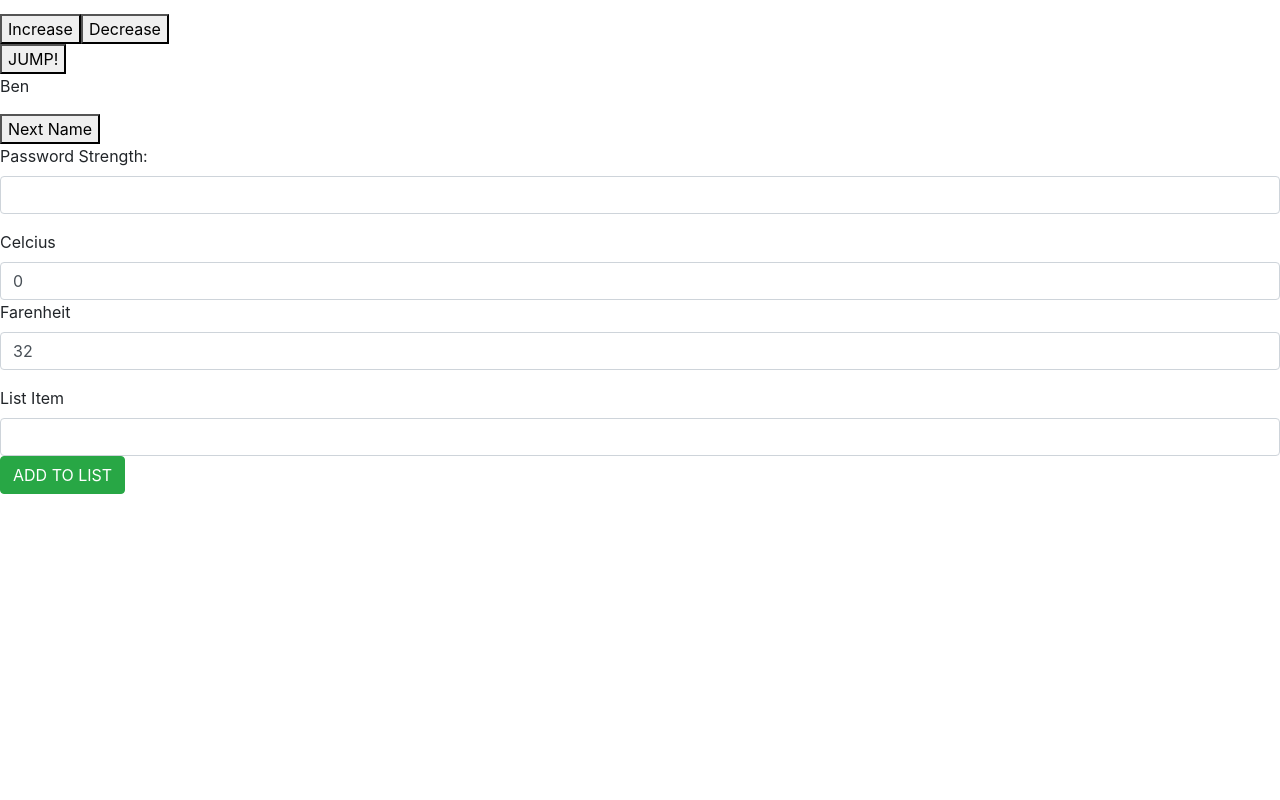
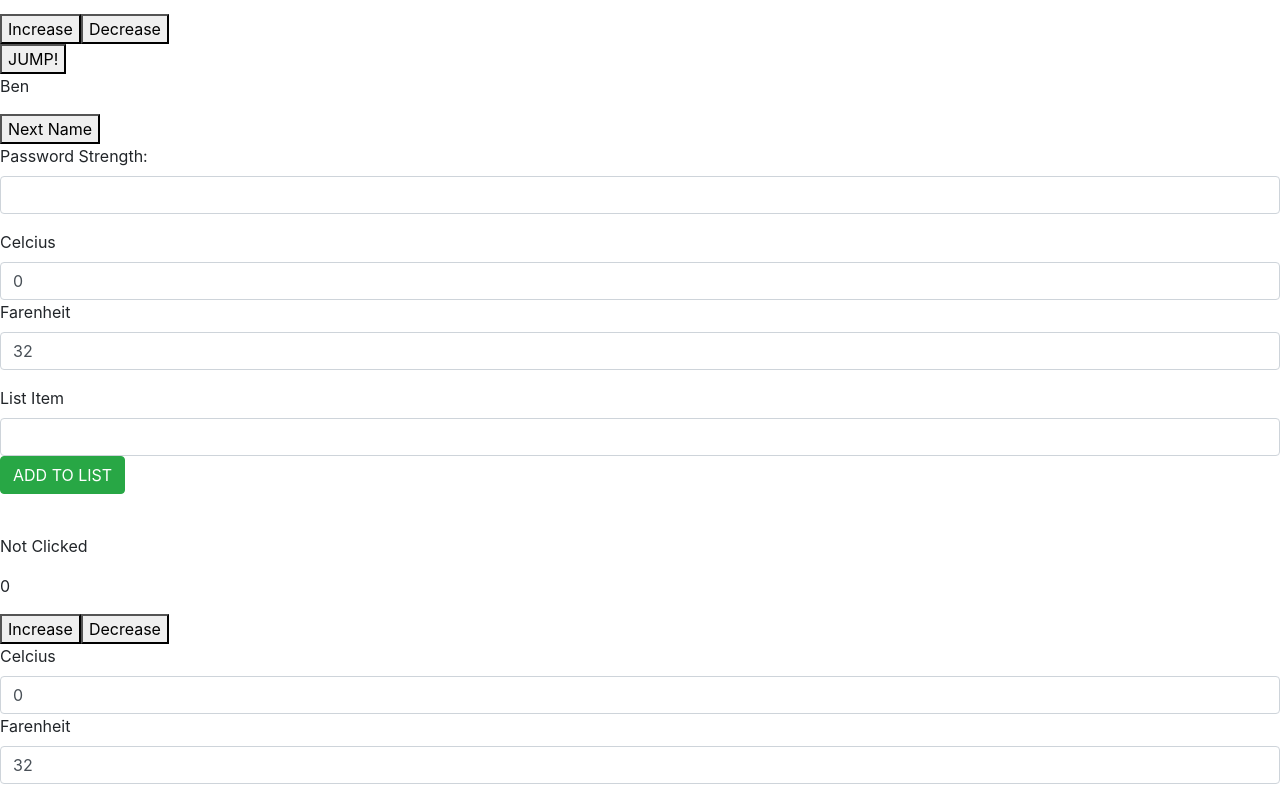
Before and after one commit to bpdm88/week-10, a React (Create React App) app: page /challenges in a window 1280 px wide. Shown: the part 1442-2242 px from the top of the page. Before the commit the page ends 1976 px from the top, so only its background shows below. Built offline with nearby package versions, Linux system fonts and the light colour scheme.

Commit message:
Use Reducer Challenges 1 - 3

```diff
--- a/src/Challenges.js
+++ b/src/Challenges.js
@@ -12,6 +12,9 @@ import RollCall from "./basic-hooks/RollCall";
 import PasswordStrength from "./basic-hooks/PasswordStrength";
 import TempConverter from "./basic-hooks/TempConverter";
 import List from "./basic-hooks/List";
+import ClickedReducer from "./use-reducer/ClickedReducer";
+import StepCounterReducer from "./use-reducer/StepCounterReducer";
+import TempConverterReducer from "./use-reducer/TempConverterReducer";
 
 const Challenges = () => (
     <>
@@ -29,6 +32,9 @@ const Challenges = () => (
         <PasswordStrength />
         <TempConverter />
         <List />
+        <ClickedReducer />
+        <StepCounterReducer max={100} step={5} />
+        <TempConverterReducer />
     </>
 );
 
--- /dev/null
+++ b/src/use-reducer/ClickedReducer.js
@@ -0,0 +1,31 @@
+import { useReducer } from "react";
+
+// State
+const initialState = {
+    clicked: false,
+};
+
+//Reducer
+
+const reducer = (state, action) => {
+    switch (action.type) {
+        case "CLICKED":
+            return { ...state, clicked: true };
+        default:
+            return state;
+    }
+};
+
+//Component with JSX
+
+const ClickedReducer = () => {
+    // starts with what we pass it but then react knows what state is from there onwards
+    const [state, dispatch] = useReducer(reducer, initialState);
+
+    return (
+        <p onClick={() => dispatch({ type: "CLICKED" })}>
+            {state.clicked ? "Clicked" : "Not Clicked"}
+        </p>
+    );
+};
+export default ClickedReducer;
--- /dev/null
+++ b/src/use-reducer/StepCounterReducer.js
@@ -0,0 +1,52 @@
+import { useReducer } from "react";
+
+//state
+
+const initialState = {
+    steps: 0,
+};
+
+//Reducer
+
+const reducer = (state, action) => {
+    switch (action.type) {
+        case "INCREASE":
+            return {
+                ...state,
+                steps:
+                    state.steps + (state.steps < action.max ? action.step : 0),
+            };
+        case "DECREASE":
+            return {
+                ...state,
+                steps: state.steps - (state.steps > 0 ? action.step : 0),
+            };
+        default:
+            return state;
+    }
+};
+
+//Component with JSX
+
+const StepCounterReducer = ({ max, step }) => {
+    const [state, dispatch] = useReducer(reducer, initialState);
+
+    const { steps } = state;
+
+    return (
+        <div>
+            <p>{steps}</p>
+            <button
+                onClick={() =>
+                    dispatch({ type: "INCREASE", step: step, max: max })
+                }
+            >
+                Increase
+            </button>
+            <button onClick={() => dispatch({ type: "DECREASE", step: step })}>
+                Decrease
+            </button>
+        </div>
+    );
+};
+export default StepCounterReducer;
--- /dev/null
+++ b/src/use-reducer/TempConverterReducer.js
@@ -0,0 +1,70 @@
+import { useReducer } from "react";
+
+//state
+
+const initialState = {
+    celcius: 0,
+    farenheit: 32,
+};
+
+// reducer
+
+const reducer = (state, action) => {
+    switch (action.type) {
+        case "CHANGE_CELCIUS":
+            return {
+                ...state,
+                celcius: action.value,
+                farenheit: action.value * 1.8 + 32,
+            };
+        case "CHANGE_FARENHEIT":
+            return {
+                ...state,
+                farenheit: action.value,
+                celcius: (action.value - 32) / 1.8,
+            };
+        default:
+            return state;
+    }
+};
+
+// component
+
+const TempConverterReducer = () => {
+    const [state, dispatch] = useReducer(reducer, initialState);
+
+    const { celcius, farenheit } = state;
+
+    const updateCelcius = (event) =>
+        dispatch({
+            type: "CHANGE_CELCIUS",
+            value: event.currentTarget.value,
+        });
+
+    const updateFarenheit = (event) =>
+        dispatch({
+            type: "CHANGE_FARENHEIT",
+            value: event.currentTarget.value,
+        });
+
+    return (
+        <form className="form-group">
+            <label for="clecius">Celcius</label>
+            <input
+                className="form-control"
+                id="celcius"
+                onChange={updateCelcius}
+                value={celcius}
+            ></input>
+            <label for="farenheit">Farenheit</label>
+            <input
+                className="form-control"
+                id="farenheit"
+                onChange={updateFarenheit}
+                value={farenheit}
+            ></input>
+        </form>
+    );
+};
+
+export default TempConverterReducer;
```
Also changed, not shown: 1 other file (tests, documents, lock files or other folders).
